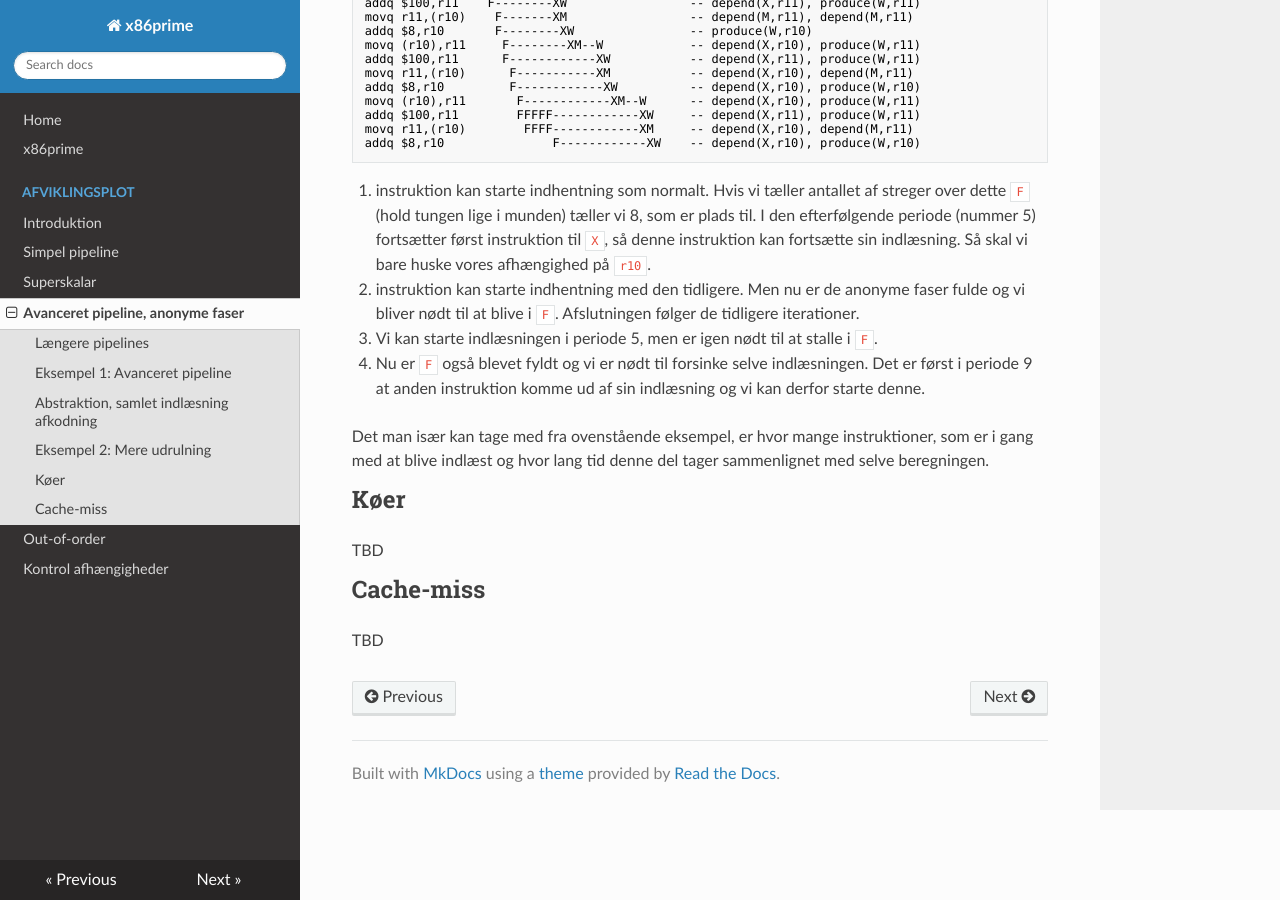
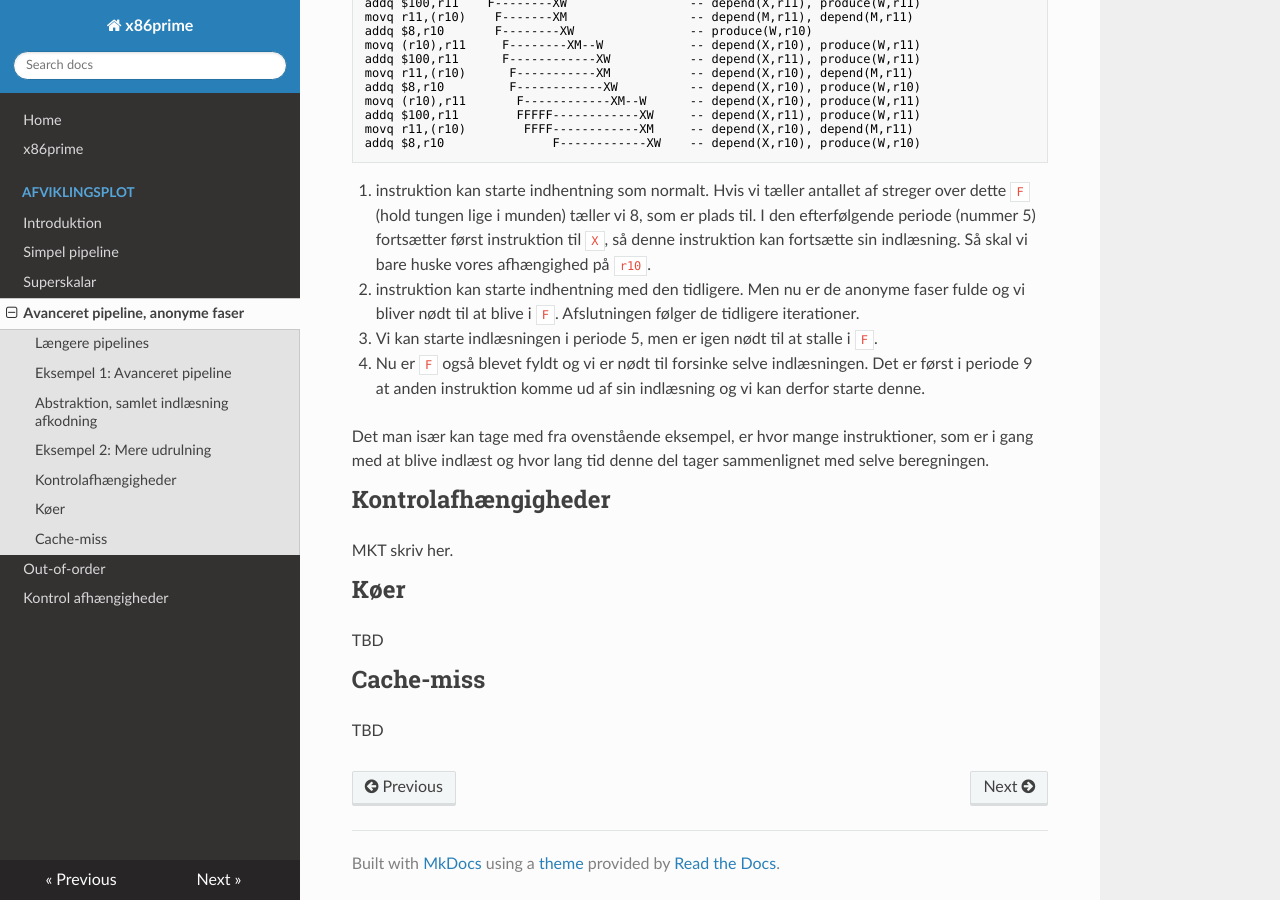
Before and after one commit to finnschiermer/x86prime, an MkDocs documentation site: the page built from docs/afviklingsplot/anonyme.md, in a window 1280 px wide and 900 px high, scrolled down 3146 px. Built offline with MkDocs 1.6.1, drawn with Linux system fonts in a browser that asks for light colours; nearby versions of some CDN libraries.

Commit message:
Laver plads til kontrol i anonym.

```diff
--- a/docs/afviklingsplot/anonyme.md
+++ b/docs/afviklingsplot/anonyme.md
@@ -130,6 +130,10 @@ addq $8,r10               F------------XW    -- depend(X,r10), produce(W,r10)
 
 Det man især kan tage med fra ovenstående eksempel, er hvor mange instruktioner, som er i gang med at blive indlæst og hvor lang tid denne del tager sammenlignet med selve beregningen.
 
+## Kontrolafhængigheder
+
+MKT skriv her.
+
 ## Køer
 
 TBD
```
